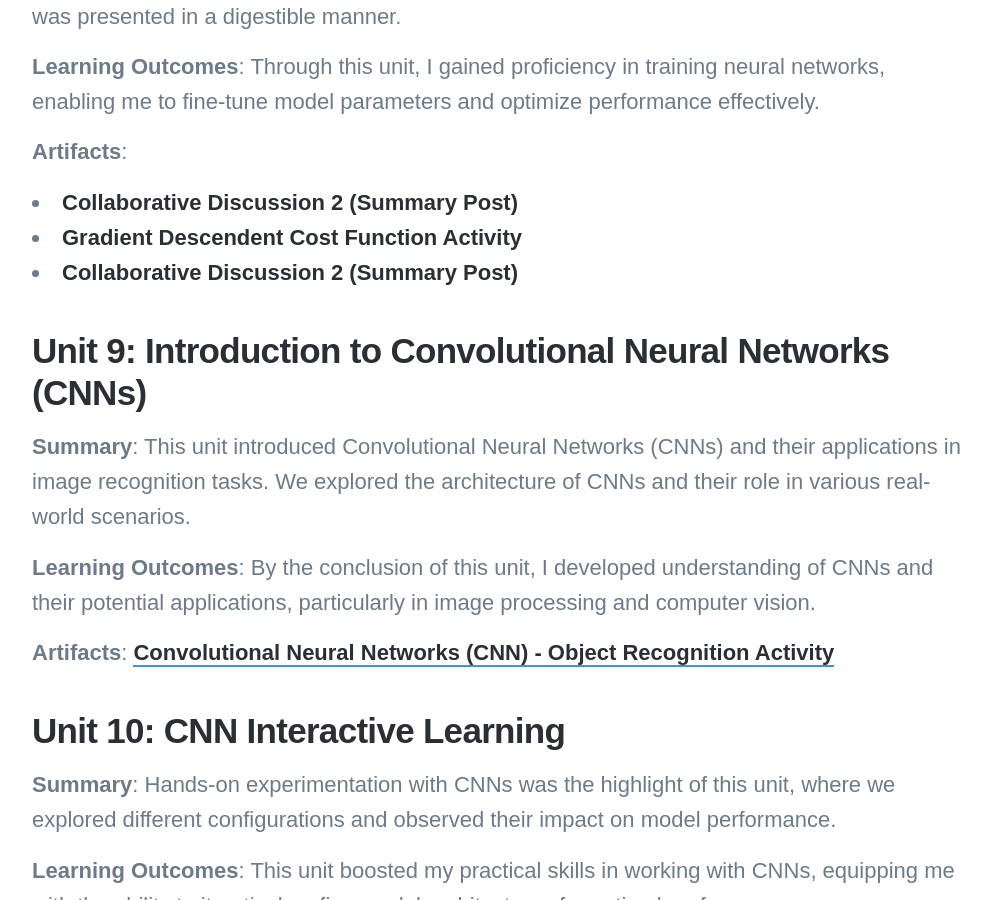
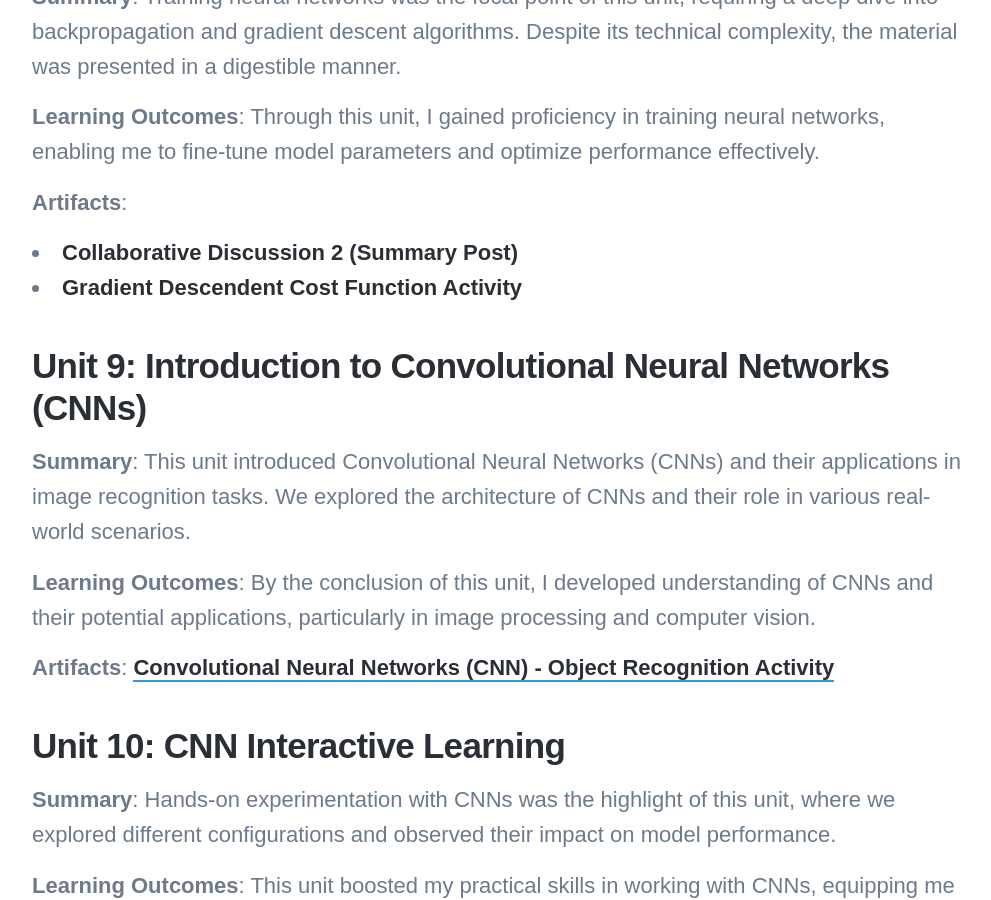
Before and after one commit to DaisyIpatzi/daisyipatzi.github.io, a Jekyll site: the page built from _projects/2022-01-01-ML-Porfolio.md, in a window 1280 px wide and 900 px high, scrolled down 4188 px. Shown: the whole window, without its empty margins (138-1129 px from the left). Built offline with Jekyll 4.4.1, drawn with Linux system fonts in a browser that asks for light colours; nearby versions of some CDN libraries; some web fonts are replaced; some of the changed lines change nothing that is shown.

Commit message:
Update 2022-01-01-ML-Porfolio.md

```diff
--- a/_projects/2022-01-01-ML-Porfolio.md
+++ b/_projects/2022-01-01-ML-Porfolio.md
@@ -58,8 +58,7 @@
 
 **Learning Outcomes**: This unit equipped me with practical skills in building and fine-tuning regression models, enabling me to apply them confidently in real-world scenarios.
 
-**Artifacts**:
-[Linear Regression with Scikit-Learn Activity]([https://daisyipatzi.github.io/blog/summary-post1-moduleml](https://github.com/DaisyIpatzi/daisyipatzi.github.io/blob/main/assets/ML_Artifacts/Linear_Regression_with_Scikit_Learn/Demo_Correlation_Regression_Fuel_Consumption_ipynb.ipynb))
+**Artifacts**: [Linear Regression with Scikit-Learn Activity](https://github.com/DaisyIpatzi/daisyipatzi.github.io/tree/main/assets/ML_Artifacts/Linear_Regression_with_Scikit_Learn)
 
 ## Unit 5: Clustering
 
@@ -67,7 +66,9 @@
 
 **Learning Outcomes**: Through this unit, I acquired a robust understanding of clustering techniques and their practical applications, enhancing my ability to extract meaningful insights from unstructured data.
 
-**Artifacts**: [Jaccard Coefficient Calculations](https://daisyipatzi.github.io/blog/jaccard-moduleml)
+**Artifacts**:
+- [Jaccard Coefficient Calculations](https://daisyipatzi.github.io/blog/jaccard-moduleml)
+- [Wiki Activity](https://daisyipatzi.github.io/blog/wiki-activity-moduleml)
 
 ## Unit 6: Clustering with Python
 
@@ -75,8 +76,7 @@
 
 **Learning Outcomes**: By the conclusion of this unit, I felt proficient in implementing clustering algorithms using Python, empowering me to analyze and interpret complex datasets effectively.
 
-**Artifacts**:
-[K-Means Clustering Tutorial](https://github.com/DaisyIpatzi/daisyipatzi.github.io/blob/main/assets/ML_Artifacts/K-Means_Clustering_Tutorial/K_Means_Clustering_Tutorial.ipynb)
+**Artifacts**: [K-Means Clustering Tutorial](https://github.com/DaisyIpatzi/daisyipatzi.github.io/blob/main/assets/ML_Artifacts/K-Means_Clustering_Tutorial/K_Means_Clustering_Tutorial.ipynb)
 
 ## Unit 7: Introduction to Artificial Neural Networks (ANNs)
 
@@ -97,7 +97,6 @@
 **Artifacts**:
 - [Collaborative Discussion 2 (Summary Post)](https://daisyipatzi.github.io/blog/summary-post2-moduleml)
 - [Gradient Descendent Cost Function Activity](https://github.com/DaisyIpatzi/daisyipatzi.github.io/blob/main/assets/ML_Artifacts/Gradient_Descent_Cost/Gradient_Descent_Cost_Function.ipynb)
-- [Collaborative Discussion 2 (Summary Post)](https://daisyipatzi.github.io/blog/summary-post2-moduleml)
 
 ## Unit 9: Introduction to Convolutional Neural Networks (CNNs)
 
```
